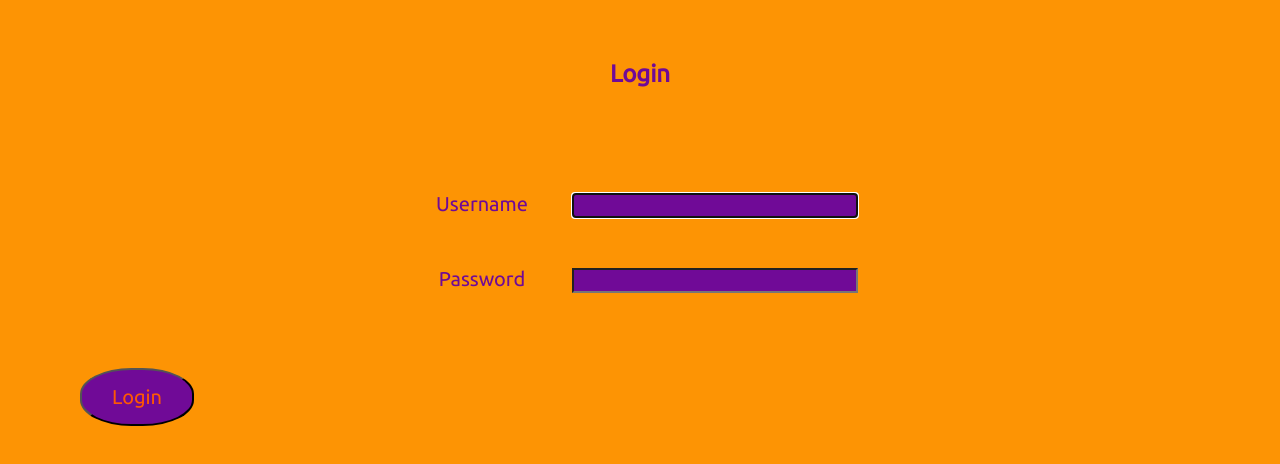
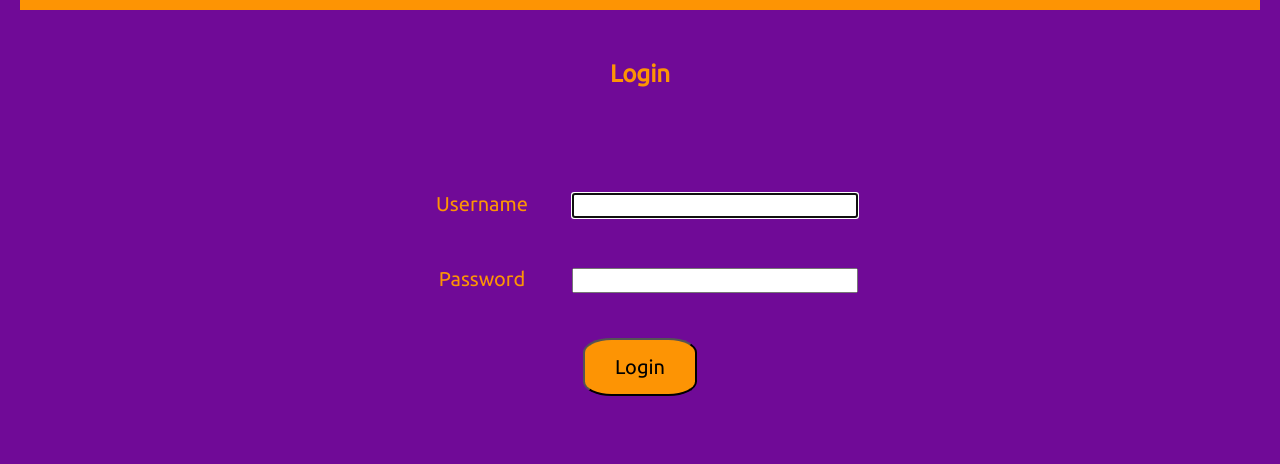
Before and after one commit to thinkful-ei-macaw/Capstone-Repetition-Frontend-Trina-AndrewB, a React app: page /login in a window 1280 px wide. Shown: the part 156-620 px from the top of the page. Built offline with nearby package versions, Linux system fonts and the light colour scheme.

Commit message:
changes to synchronize registration & login pages

```diff
--- a/src/components/LoginForm/LoginForm.css
+++ b/src/components/LoginForm/LoginForm.css
@@ -3,14 +3,6 @@
 * {
     box-sizing: border-box;
 }
-
-body {
-    text-align: center;
-    background-color: #fd9404;
-    color: #700a97;
-}
-
-
 
 h2 {
     margin: 50px;
@@ -26,19 +18,5 @@ input {
     margin: 15px;
     padding: 5px;
     font-size: 15px;
-    background-color: #700a97;
-    color: #FE5803;
     font-family: "Ubuntu", sans-serif;
 }
-
-button {
-    margin: 50px;
-    font-size: 20px;
-    font-family: "Ubuntu", sans-serif;
-    padding: 15px 30px;
-    border-radius: 45%;
-    background-color: #700a97;
-    color: #FE5803;
-    cursor: pointer;
-    transition-duration: 0.5s;
-}
--- a/src/components/RegistrationForm/RegistrationForm.css
+++ b/src/components/RegistrationForm/RegistrationForm.css
@@ -35,8 +35,11 @@ button {
   margin: 20px;
   padding: 15px 30px;
   font-size: 20px;
+  font-family: "Ubuntu", sans-serif;
   border-radius: 25%;
   background-color:   #FD9404;
+  cursor: pointer;
+  transition-duration: 0.5s;
 }
 
 footer {
```
